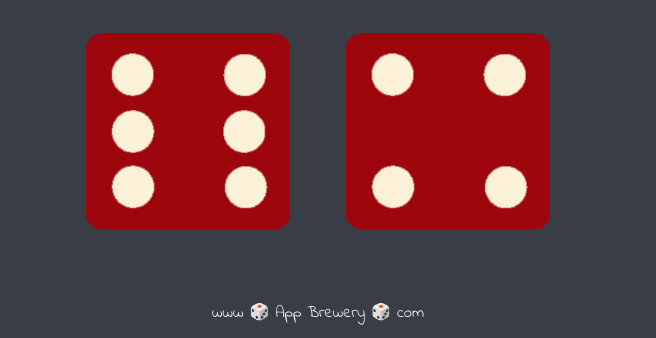
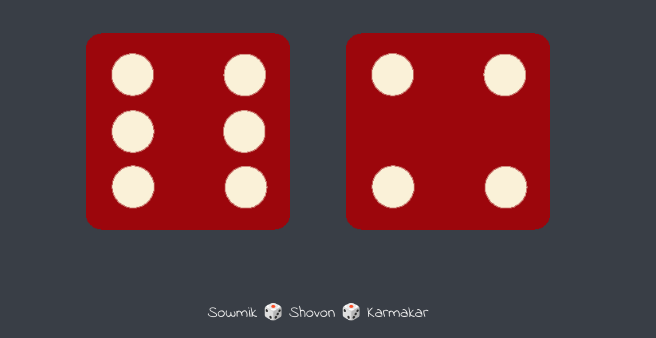
Before and after one commit to sowmikshovon/DIce_Game_DOM, a plain HTML site: page dicee.html in a window 1280 px wide. Shown: the part 462-800 px from the top of the page, without its empty margins (322-978 px from the left). Drawn offline with Linux system fonts and the light colour scheme.

Commit message:
second commit

```diff
--- a/dicee.html
+++ b/dicee.html
@@ -24,7 +24,7 @@
       </div>
     </div>
 
-    <footer>www 🎲 App Brewery 🎲 com</footer>
+    <footer>Sowmik 🎲 Shovon 🎲 Karmakar</footer>
     <script src="index.js"></script>
   </body>
 </html>
```
